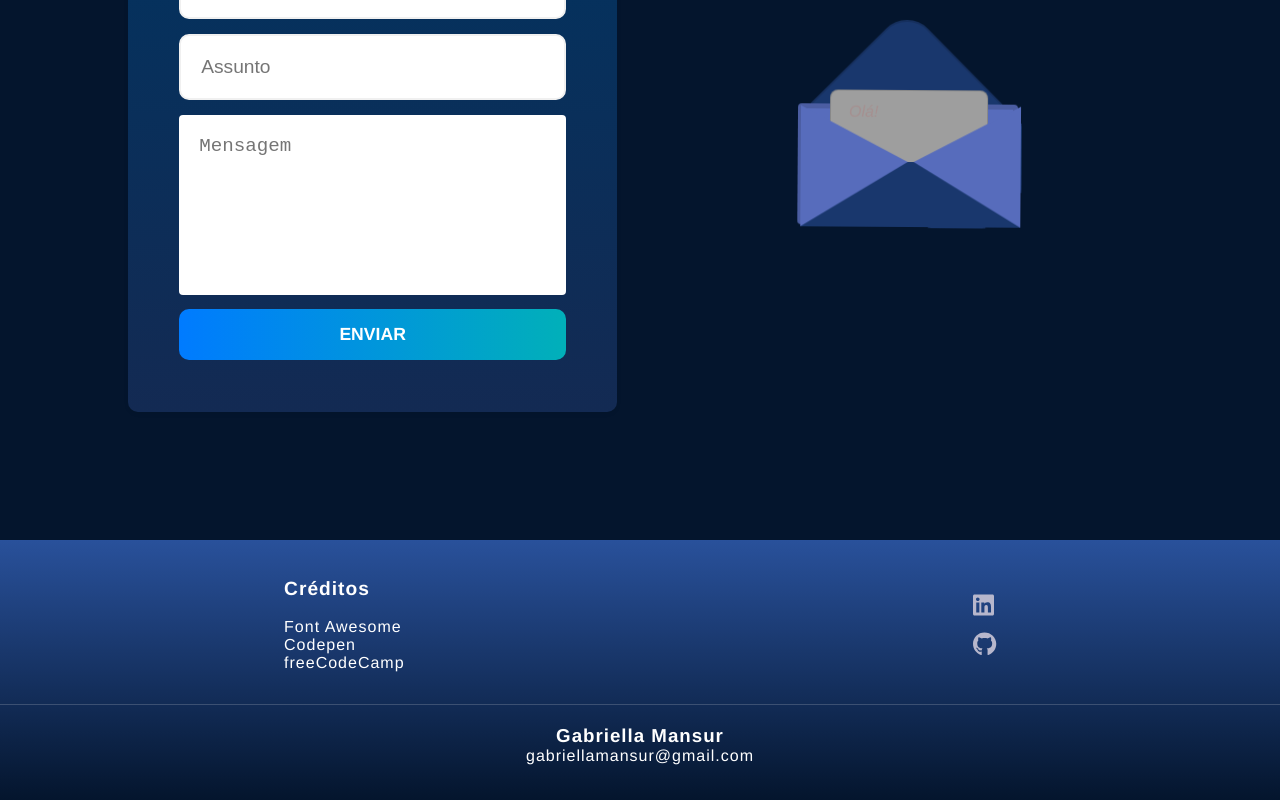
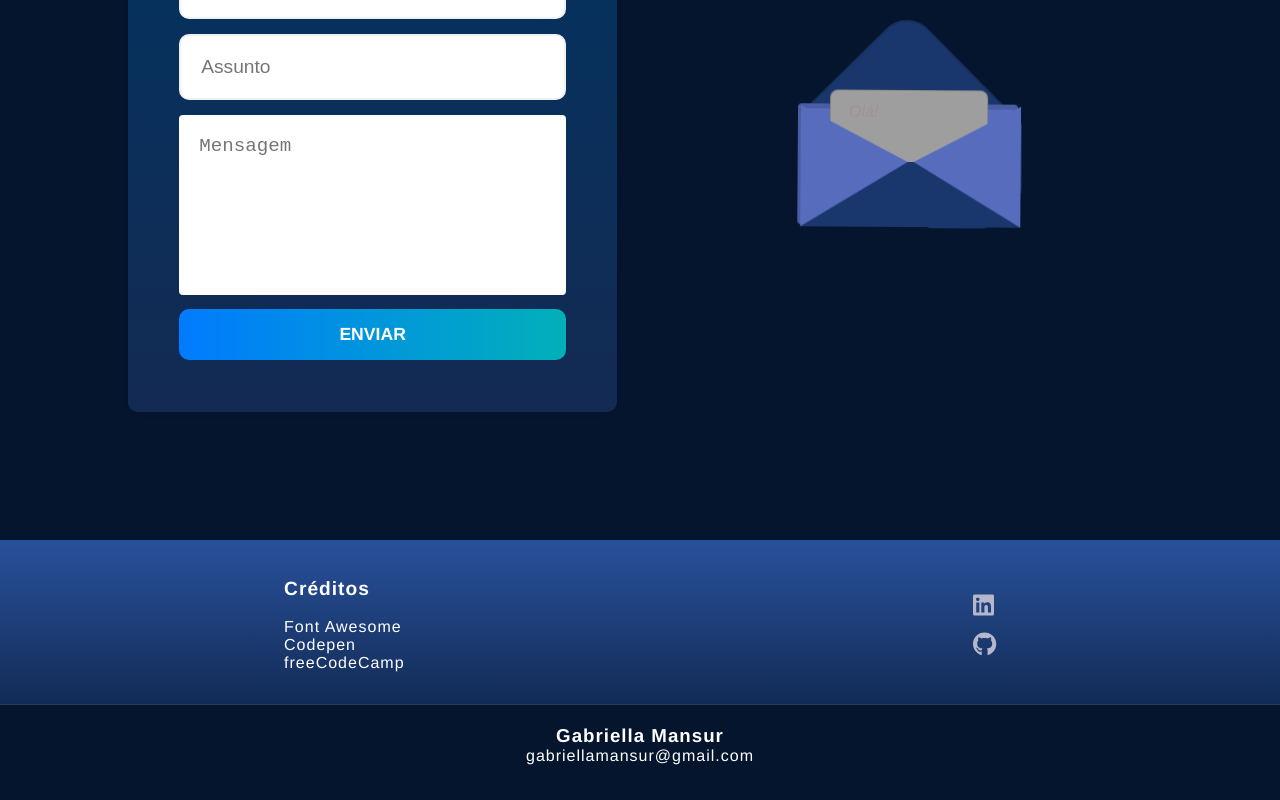
Before and after one commit to GabriellaMansur/GabriellaMansur.github.io, a React (Vite) app: page / in a window 1280 px wide. Shown: the part 4271-5071 px from the top of the page. Built offline with nearby package versions, Linux system fonts and the light colour scheme; grey boxes are pictures that could not be loaded.

Commit message:
footer edited

```diff
--- a/src/components/Footer/Footer.module.css
+++ b/src/components/Footer/Footer.module.css
@@ -73,4 +73,5 @@
     border-top: 1px solid #f1f1f12f;
     padding-top: 20px;
     padding-bottom: 35px;
+    background-color: #04152d;
 }
```
